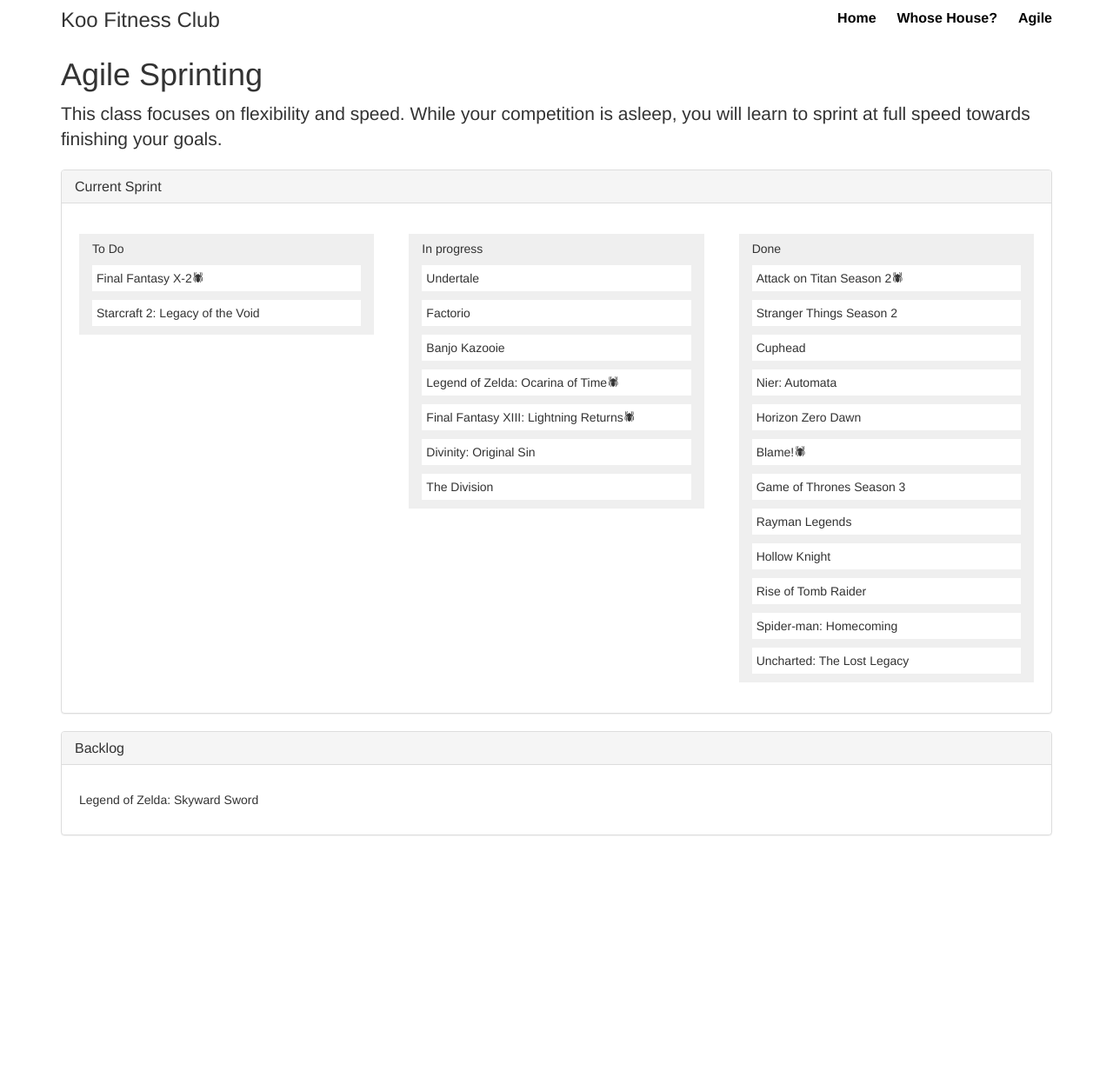
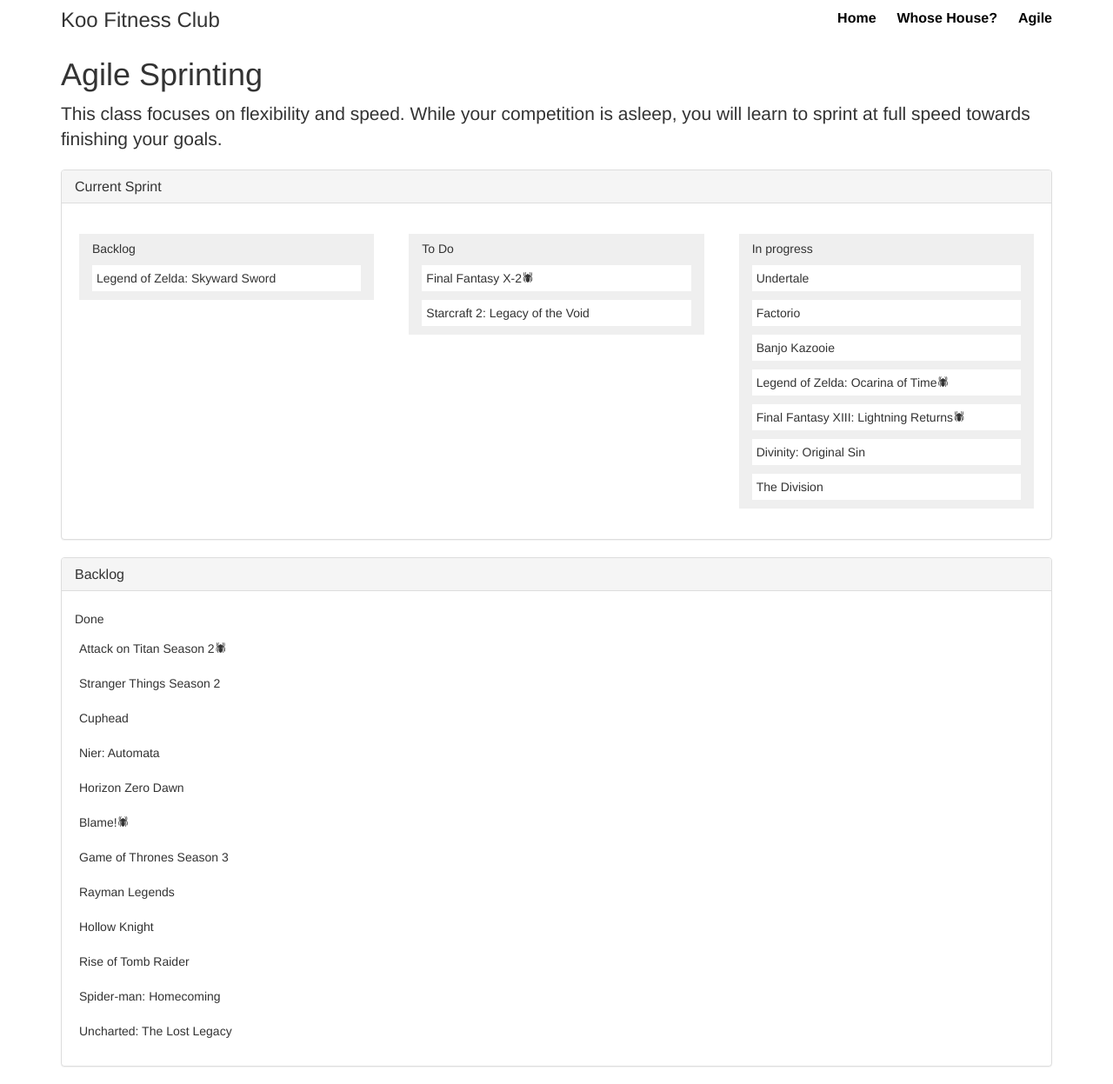
Before and after one commit to gkoo/koofitness.club, a Jekyll site: the page agile.html, which Jekyll copies as it is, in a window 1280 px wide. Shown: the whole page at 87% size. Built offline with Jekyll 4.4.1, drawn with Linux system fonts in a browser that asks for light colours; before the commit the page ends 981 px from its top, so only the background shows below that.

Commit message:
Move backlog and completed sections

```diff
--- a/agile.html
+++ b/agile.html
@@ -52,16 +52,16 @@
             </div>
             <div class="panel-body">
               <div class="row sprint">
+                <div id="backlog" class="sprint-col col-sm-4">
+                  <h5>Backlog</h5>
+                  <div class="tasks"></div>
+                </div>
                 <div id="todo" class="sprint-col col-sm-4">
                   <h5>To Do</h5>
                   <div class="tasks"></div>
                 </div>
                 <div id="in-progress" class="sprint-col col-sm-4">
                   <h5>In progress</h5>
-                  <div class="tasks"></div>
-                </div>
-                <div id="completed" class="sprint-col col-sm-4">
-                  <h5>Done</h5>
                   <div class="tasks"></div>
                 </div>
               </div>
@@ -73,7 +73,8 @@
               <h1 class="panel-title">Backlog</h1>
             </div>
             <div class="panel-body">
-              <div id="backlog">
+              <div id="completed">
+                <h5>Done</h5>
                 <div class="tasks"></div>
               </div>
             </div>
```
